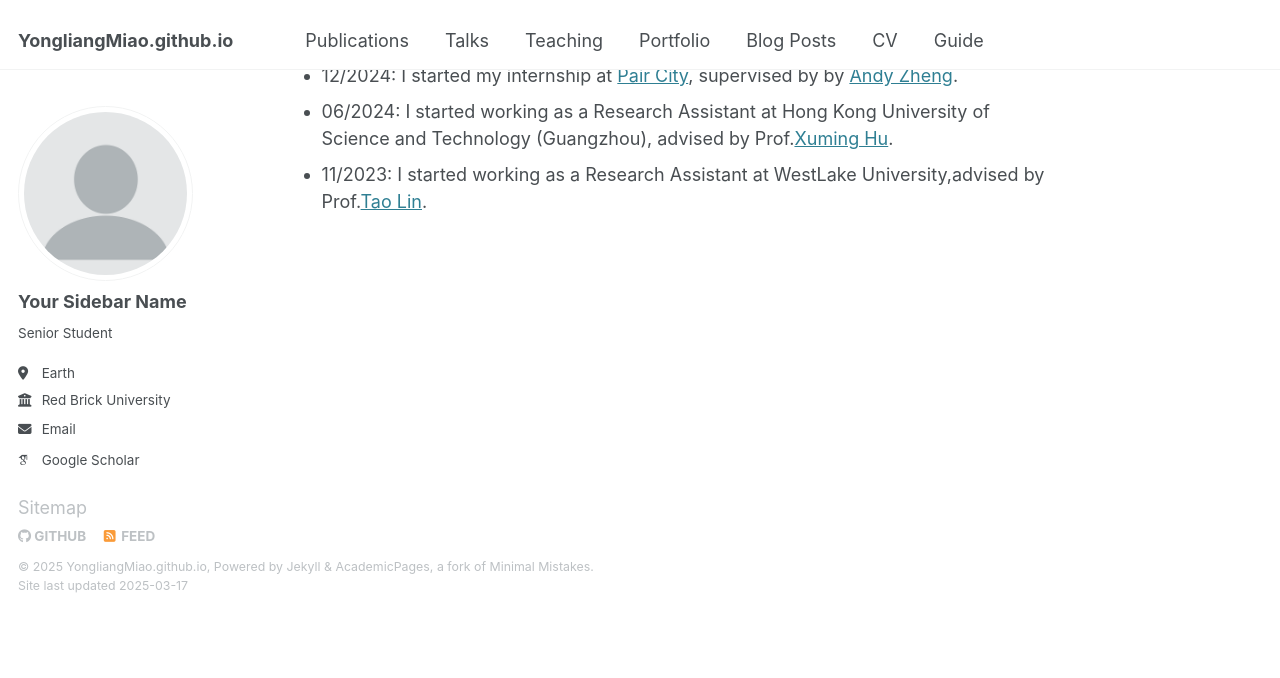
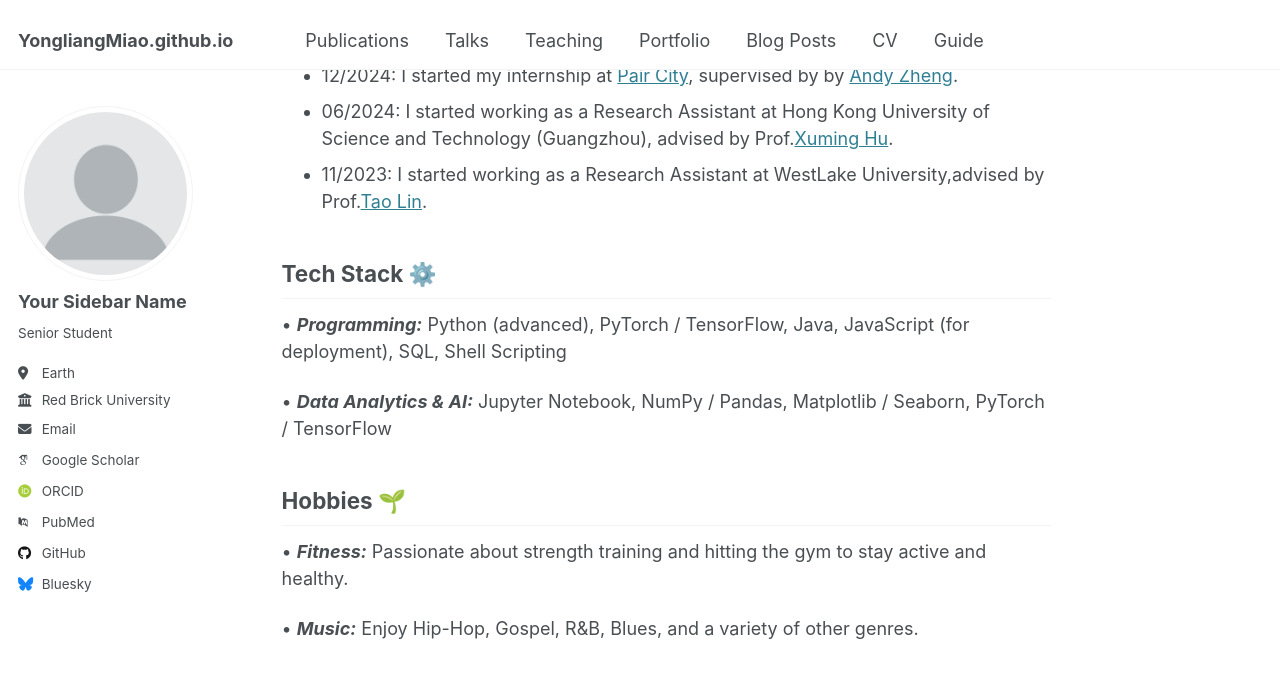
Before and after one commit to YongliangMiao/YongliangMiao.github.io, a Jekyll site: the page built from _pages/about.md, in a window 1280 px wide and 900 px high, scrolled down 803 px. Shown: the top 678 px of the window. Built offline with Jekyll 4.4.1, drawn with Linux system fonts in a browser that asks for light colours; some web fonts are replaced; before the commit the page ends 1416 px from its top, so only the background shows below that.

Commit message:
Update about.md

```diff
--- a/_pages/about.md
+++ b/_pages/about.md
@@ -30,3 +30,15 @@ News 🌐
 - 12/2024: I started my internship at [Pair City](https://www.paircity.com/home), supervised by by [Andy Zheng](https://rael.berkeley.edu/people/cheng-andy-zheng/).
 - 06/2024: I started working as a Research Assistant at Hong Kong University of Science and Technology (Guangzhou), advised by Prof.[Xuming Hu](https://xuminghu.github.io/).
 - 11/2023: I started working as a Research Assistant at WestLake University,advised by Prof.[Tao Lin](https://tlin-taolin.github.io/).
+
+Tech Stack ⚙️
+------
+• ***Programming:*** Python (advanced), PyTorch / TensorFlow, Java, JavaScript (for deployment), SQL, Shell Scripting
+
+• ***Data Analytics & AI:*** Jupyter Notebook, NumPy / Pandas, Matplotlib / Seaborn, PyTorch / TensorFlow
+
+Hobbies 🌱
+------
+• ***Fitness:*** Passionate about strength training and hitting the gym to stay active and healthy.
+
+• ***Music:*** Enjoy Hip-Hop, Gospel, R&B, Blues, and a variety of other genres.
```
